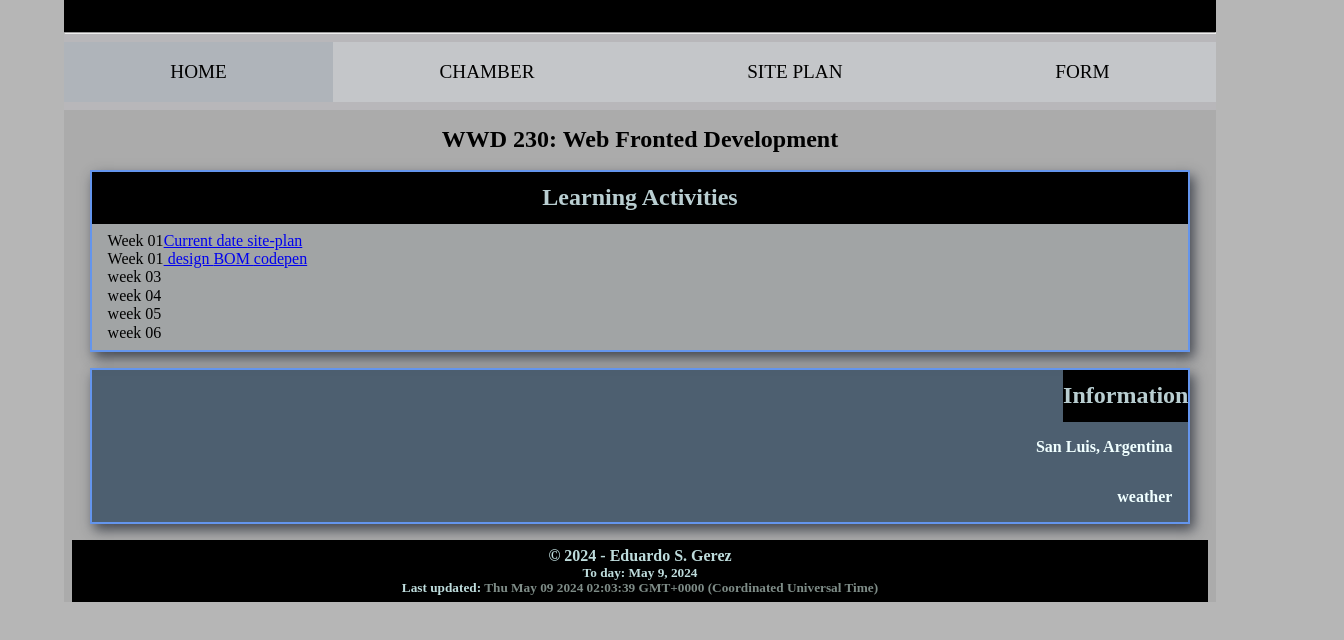
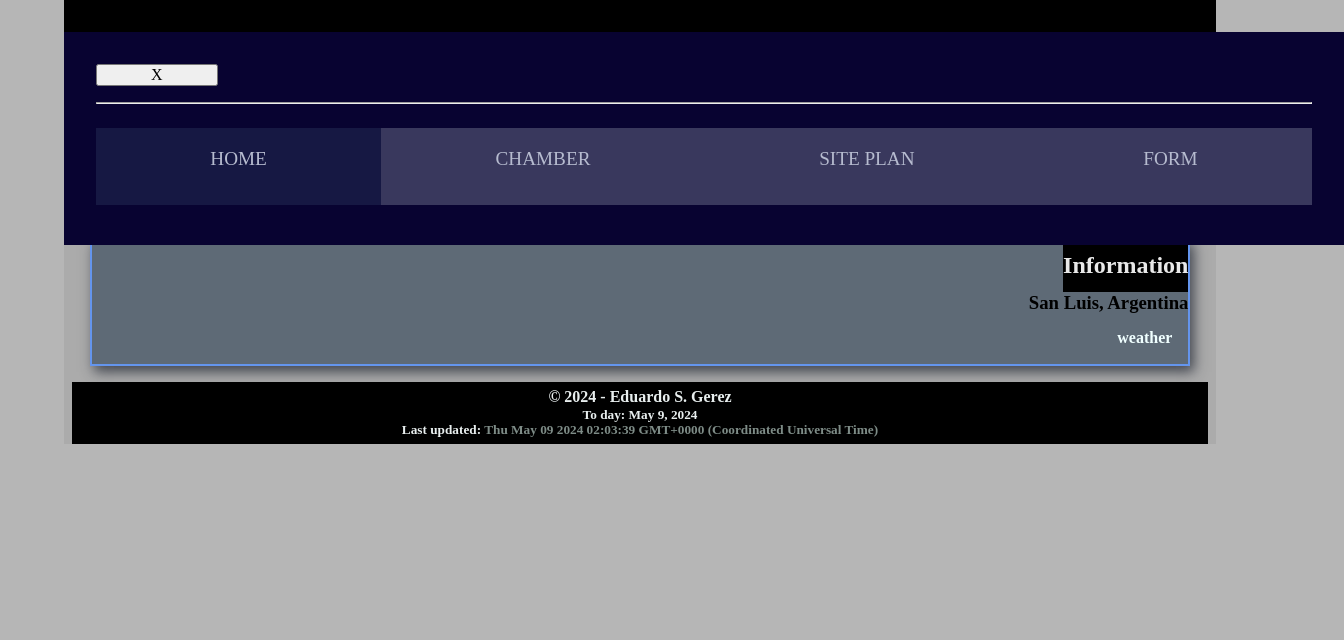
Before and after one commit to edugerez/wdd230, a plain HTML site: page index.html in a window 1280 px wide. Shown: the part 160-800 px from the top of the page, 1344 px wide, since content can reach past the window. Drawn offline with nearby package versions, Linux system fonts and the light colour scheme.

Commit message:
humburger menu

```diff
--- a/index.html
+++ b/index.html
@@ -15,6 +15,7 @@
     <meta property="og:url" content="https://edugerez.github.io/wdd230/#" />
     <meta property="og:image" content="images/mypicture" />
     <link rel="icon" href="images/CCVM.ico">
+    <link rel="stylesheet" href="https://cdn.jsdelivr.net/npm/bootstrap-icons@1.11.3/font/bootstrap-icons.min.css">
     <link rel="stylesheet" href="styles/base.css">
     <link rel="stylesheet" href="styles/larger.css">
     <link rel="stylesheet" href="styles/normalize.css">
@@ -33,7 +34,9 @@
                 </span>
                 <h1>Eduardo Gerez</h1>
             </header>
-            <nav>
+
+            <nav id="nav">
+                <button class="close" id="close">X</button>
                 <hr>
                 <ul class="naver">
                     <li class="active"><a href="#">HOME</a></li>
@@ -41,8 +44,8 @@
                     <li><a href="#">SITE PLAN</a></li>
                     <li><a href="#">FORM</a></li>
                 </ul>
-
             </nav>
+            <button id="open" class="open"><i class="bi bi-list"></i></button>
             <main>
                 <H2 class="title"> WWD 230: Web Fronted Development</H2>
                 <section class="card">
@@ -51,19 +54,16 @@
                         <li>Week 01<a href="https://codepen.io/gereze32/pen/XWBpqXr" Target="balnk">Current date </a><a
                                 href="week01/site-plan/index.html" Target="balnk">site-plan</a>
                         </li>
-                        <li>Week 01<a href="week02/design.html" Target="balnk"> design </a>
+                        <li>Week 02<a href="week02/design.html" Target="balnk"> design </a>
                             <a href="week02/BOM.html" Target="balnk"> BOM </a>
                             <a href="https://codepen.io/gereze32/pen/gOyVEBX?editors=0010" target="balnk">codepen</a>
                         </li>
-                        <li>week 03 <a href="#"></a></li>
-                        <li>week 04 <a href="#"></a></li>
-                        <li>week 05 <a href="#"></a></li>
-                        <li>week 06 <a href="#"></a></li>
+
                     </ul>
                 </section>
                 <section class="card">
                     <h2>Information</h2>
-                    <h4>San Luis, Argentina </h4>
+                    <h3>San Luis, Argentina </h3>
                     <h4>weather</h4>
 
                 </section>
--- a/scripts/getDates.js
+++ b/scripts/getDates.js
@@ -1,6 +1,20 @@
 // Select the HTML element to manipulate
 const date = document.querySelector("#date");
 const message = document.querySelector("#emessage");
+const nav = document.getElementById("nav");
+const closeButton = document.getElementById("close");
+const openButton = document.getElementById("open");
+
+openButton.addEventListener("click", () => {
+    nav.classList.add("nav");
+})
+
+closeButton.addEventListener("click", () => {
+    nav.classList.remove("nav");
+})
+
+
+
 
 //  method with options
 try {
--- a/styles/base.css
+++ b/styles/base.css
@@ -16,6 +16,7 @@ header {
 
 .Edu {
     padding: 0.5rem;
+    margin: 0 auto;
 }
 
 h1 {
@@ -23,24 +24,41 @@ h1 {
     font-size: 1.5rem;
     padding: 0.2rem;
     align-self: center;
+    justify-self: start;
 }
+
 
 nav {
     text-align: center;
+    display: flex;
+    flex-direction: column;
+    width: 100%;
+    background-color: rgb(8, 3, 49);
+    position: absolute;
+    margin-top: 0;
+    margin-bottom: 0;
+    margin-left: 0;
+    padding: 2rem;
+    gap: 1rem;
+
+}
+
+.close {
     display: block;
-    background-color: rgba(212, 211, 220, 0.29);
-
+    width: 10%;
 }
 
 ul {
     padding: 0.5rem 0;
     list-style-type: none;
+
 }
 
 .naver li a {
     text-decoration: none;
-    color: rgb(0, 0, 0);
+    color: rgb(182, 187, 207);
     display: block;
+    margin-bottom: 1rem;
 
 }
 
@@ -49,7 +67,7 @@ ul {
 }
 
 nav .naver li:hover {
-    background-color: rgba(16, 4, 62, 0.173);
+    background-color: rgba(124, 111, 176, 0.464);
 }
 
 nav .naver .active {
@@ -80,11 +98,12 @@ main {
 .card ul {
     list-style-type: none;
     margin: 0 1rem;
+
 }
 
 .card h2 {
     background-color: black;
-    color: rgba(203, 225, 229, 0.912);
+    color: rgba(255, 255, 255, 0.912);
     padding: 0.75rem 0;
     text-align: center;
 
@@ -92,7 +111,7 @@ main {
 
 
 .card:nth-of-type(2) {
-    background-color: rgba(37, 63, 88, 0.703);
+    background-color: rgba(23, 46, 68, 0.514);
     text-align: center;
     justify-items: end;
 
@@ -105,9 +124,23 @@ main {
 
 }
 
+.card ul li a {
+    color: rgba(28, 39, 77, 0.936);
+    text-decoration: none;
+    margin: 0.5rem 0.2rem;
+}
+
+.card ul li a:hover {
+    text-shadow: 1px 1px 4px black;
+}
+
+.card li ul a::after {
+    color: black;
+}
+
 footer {
     background-color: black;
-    color: rgb(190, 220, 220);
+    color: rgb(232, 238, 238);
     text-align: center;
     margin: 1rem 0.5rem;
     padding: 0.4rem;
```
